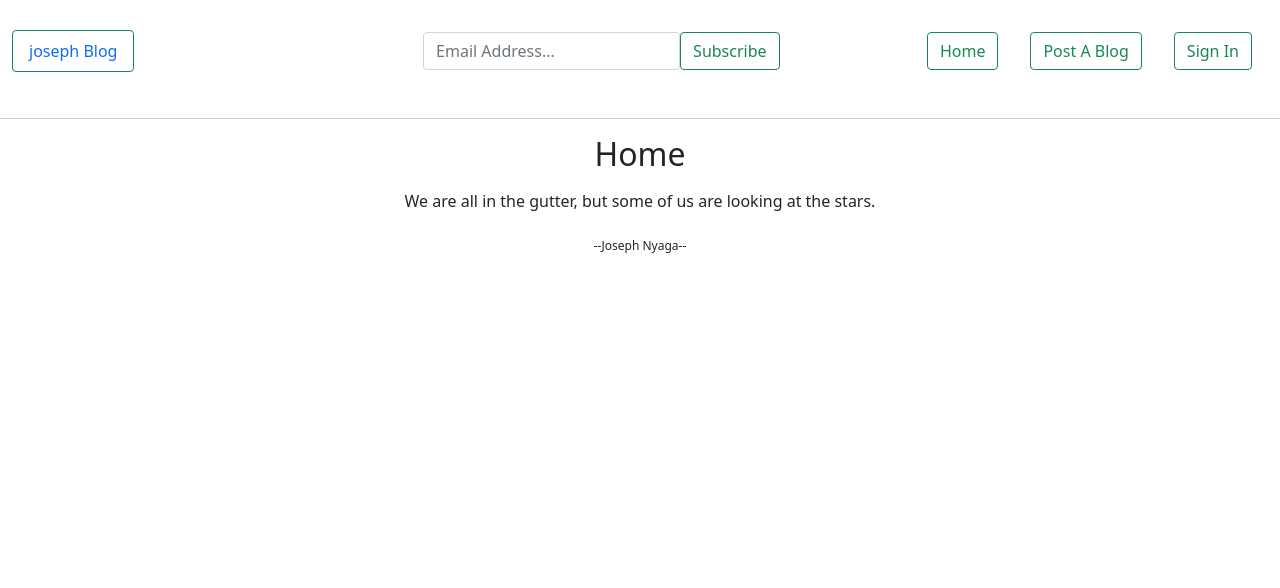
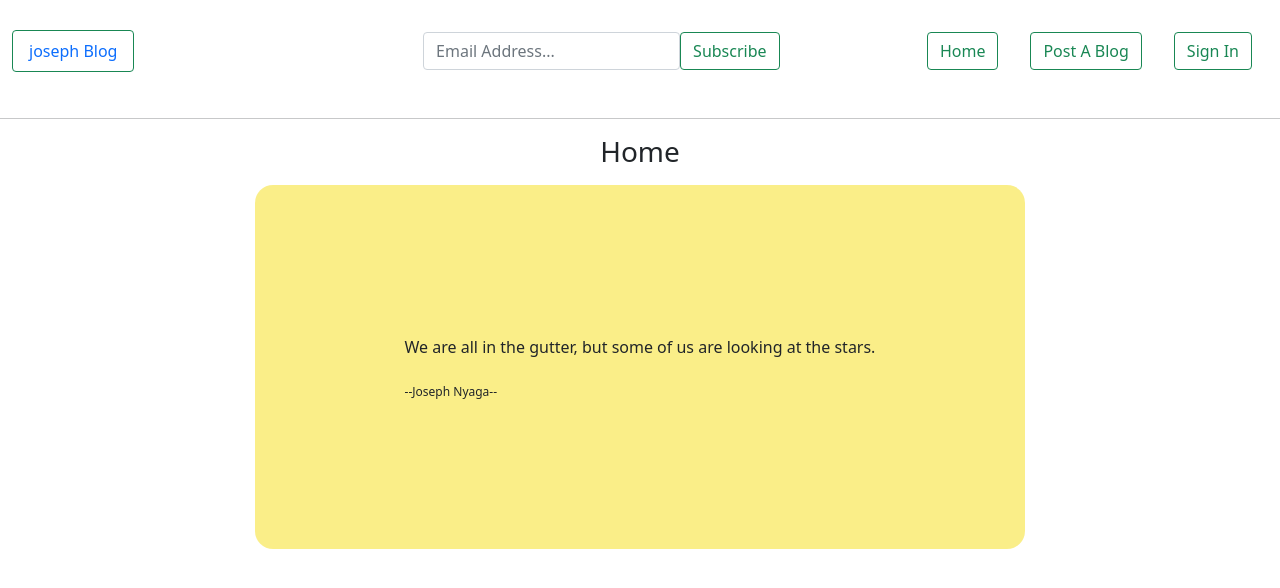
Before and after one commit to JosephKinyua/blog-app, a Flask app: page / in a window 1280 px wide. Shown: the top 588 px of the page. Run offline with Flask 2, Linux system fonts and the light colour scheme; data that the repository does not hold is empty; some libraries are stand-ins or nearby versions.

Commit message:
update the styles on the pages

```diff
--- a/app/static/css/style.css
+++ b/app/static/css/style.css
@@ -28,5 +28,6 @@
 
 .profile {
     background-color: rgba(245, 222, 18, 0.5);
-    padding: 300px;
+    padding: 150px;
+    border-radius: 18px;
 }
--- a/app/templates/auth/login.html
+++ b/app/templates/auth/login.html
@@ -3,7 +3,7 @@
 <div class="container d-flex justify-content-center align-items-center mt-5 mb-2">
 
     <div class="loginForm">
-        <h2 class="text-center">Login</h2>
+        <h3 class="text-center">Login</h3>
 
         {% for message in get_flashed_messages() %}
         <div class="alert alert-danger">
@@ -13,8 +13,8 @@
         <p>Don't have an account? <a href="{{ url_for('auth.register') }}">Create Account</a></p>
     </div>
 </div>
-<hr>
-<div class="text-center mt-md-4">
+
+<div class="profile mt-5">
     <p>{{ quote.quote }}</p>
     <sub>--{{ quote.author }}--</sub>
 </div>
--- a/app/templates/auth/register.html
+++ b/app/templates/auth/register.html
@@ -1,5 +1,5 @@
 {% extends 'base.html' %} {% import 'bootstrap/wtf.html' as wtf %} {% block content %}
-<h2 class="text-center mb-3">Sign Up</h2>
+<h3 class="text-center mb-3">Sign Up</h3>
 
 <div class="container d-flex justify-content-center align-items-center mt-5">
     <div class="loginForm">
--- a/app/templates/fullblog.html
+++ b/app/templates/fullblog.html
@@ -1,5 +1,5 @@
 {% extends 'base.html' %} {% block content %}
-<h5 class="text-center mb-3">Post</h5>
+<h3 class="text-center mb-3">Post</h3>
 <a href="/">Go Back</a>
 <div class="d-md-flex justify-content-between align-content-center">
     <h2>{{ blogdetail.title| capitalize }}</h2>
@@ -13,7 +13,7 @@
 
 <hr class="mt-3 mb-3">
 
-<div class="text-center">
+<div class="profile">
     <p>{{ quote.quote }}</p>
     <sub>--{{ quote.author }}--</sub>
 </div>
--- a/app/templates/index.html
+++ b/app/templates/index.html
@@ -1,5 +1,5 @@
 {% extends 'base.html' %} {% block content%}
-<h2 class="text-center mb-3">Home</h2>
+<h3 class="text-center mb-3">Home</h3>
 
 
 {% for blog in blogs %}
@@ -18,7 +18,7 @@
 </div>
 
 <hr> {% endfor %}
-<div class="text-center">
+<div class="profile">
     <p>{{ quote.quote }}</p>
     <sub>--{{ quote.author }}--</sub>
 </div>
--- a/app/templates/profile/postblog.html
+++ b/app/templates/profile/postblog.html
@@ -1,5 +1,5 @@
 {% extends 'base.html' %} {% import 'bootstrap/wtf.html' as wtf %} {% block content %}
-<h1 class="text-center mb-3">Blog Post</h1>
+<h2 class="text-center mb-3">Blog Post</h2>
 
 <a class="btn btn-outline-success" href=" {{ url_for( 'main.profile', uname=current_user.username)}} ">Back</a>
 <div class="container d-flex justify-content-center align-items-center mt-5 ">
@@ -8,9 +8,7 @@
         {{ wtf.quick_form(blogform)}}
     </div>
 </div>
-<p class="text-danger ">Give it a minute will take you back Profile</p>
-<hr>
-<div class="postblog ">
+<div class="postblog mt-5">
     <p>{{ quote.quote }}</p>
     <sub>--{{ quote.author }}--</sub>
 </div>
--- a/app/templates/profile/profile.html
+++ b/app/templates/profile/profile.html
@@ -1,5 +1,5 @@
 {% extends 'base.html' %} {% import "bootstrap/wtf.html" as wtf %} {% block content %}
-<h2 class="text-center mb-3">Profile</h2>
+<h3 class="text-center mb-3">Profile</h3>
 <div class="profile">
     <div class="row">
         <div class="col-md-4">
@@ -35,7 +35,7 @@
             {% endif %}
         </div>
         <hr class='mt-4'>
-        <div class="text-center">
+        <div class="profile">
             <p>{{ quote.quote }}</p>
             <sub>--{{ quote.author }}--</sub>
         </div>
```
Also changed, not shown: app/templates/profile/viewcomment.html (+10 -12 lines).
